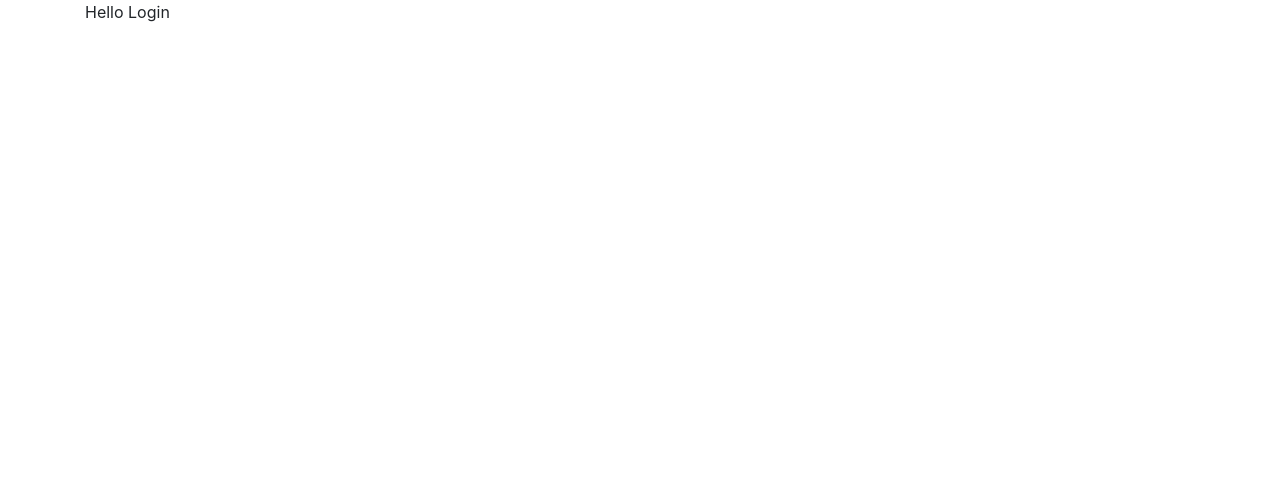
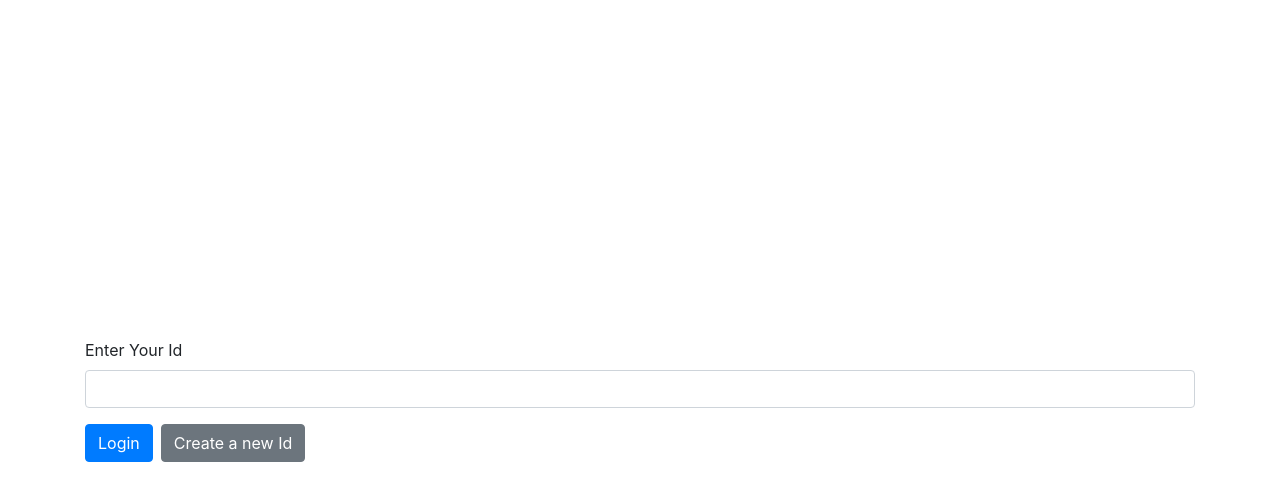
Before and after one commit to Sunrise4/chat-messenger, a React (Create React App) app in the folder client/: page / in a window 1280 px wide. Shown: the top 500 px of the page. Built offline with nearby package versions, Linux system fonts and the light colour scheme.

Commit message:
login and sidebar started

```diff
--- a/client/package.json
+++ b/client/package.json
@@ -10,7 +10,8 @@
     "react": "^16.13.1",
     "react-bootstrap": "^1.3.0",
     "react-dom": "^16.13.1",
-    "react-scripts": "3.4.3"
+    "react-scripts": "3.4.3",
+    "uuid": "^8.3.0"
   },
   "scripts": {
     "start": "react-scripts start",
--- a/client/src/components/App.js
+++ b/client/src/components/App.js
@@ -1,8 +1,12 @@
 import React from "react";
 import Login from "./Login";
+import useLocalStorage from "../hooks/useLocalStorage";
+import Dashboard from "./Dashboard";
 
 function App() {
-  return <Login />;
+  const [id, setId] = useLocalStorage("id");
+
+  return id ? <Dashboard id={id} /> : <Login onIdSubmit={setId} />;
 }
 
 export default App;
--- /dev/null
+++ b/client/src/components/Contacts.js
@@ -0,0 +1,5 @@
+import React from "react";
+
+export default function Contacts() {
+  return <div>Contacts</div>;
+}
--- /dev/null
+++ b/client/src/components/Conversations.js
@@ -0,0 +1,5 @@
+import React from "react";
+
+export default function Conversations() {
+  return <div>Conversations</div>;
+}
--- /dev/null
+++ b/client/src/components/Dashboard.js
@@ -0,0 +1,10 @@
+import React from "react";
+import Sidebar from "./Sidebar";
+
+export default function Dashboard({ id }) {
+  return (
+    <div className="d-flex" style={{ height: "100vh" }}>
+      <Sidebar id={id} />
+    </div>
+  );
+}
--- a/client/src/components/Login.js
+++ b/client/src/components/Login.js
@@ -1,7 +1,37 @@
-import React from "react";
-import { Container } from "react-bootstrap";
+import React, { useRef } from "react";
+import { Container, Form, Button } from "react-bootstrap";
+import { v4 as uuidV4 } from "uuid";
 
-export default function Login() {
-  return <Container>Hello Login</Container>;
+export default function Login({ onIdSubmit }) {
+  const idRef = useRef();
+
+  function handleSubmit(e) {
+    e.preventDefault();
+
+    onIdSubmit(idRef.current.value);
+  }
+
+  function createNewId() {
+    onIdSubmit(uuidV4());
+  }
+
+  return (
+    <Container
+      className="align-items-center d-flex"
+      style={{ height: "100vh" }}
+    >
+      <form onSubmit={handleSubmit} className="w-100">
+        <Form.Group>
+          <Form.Label>Enter Your Id</Form.Label>
+          <Form.Control type="text" ref={idRef} required></Form.Control>
+        </Form.Group>
+        <Button type="submit" className="mr-2">
+          Login
+        </Button>
+        <Button onClick={createNewId} variant="secondary">
+          Create a new Id
+        </Button>
+      </form>
+    </Container>
+  );
 }
-//
--- /dev/null
+++ b/client/src/components/NewContactModal.js
@@ -0,0 +1,5 @@
+import React from "react";
+
+export default function NewContactModal() {
+  return <div></div>;
+}
--- /dev/null
+++ b/client/src/components/NewConversationModal.js
@@ -0,0 +1,5 @@
+import React from "react";
+
+export default function NewConversationsModal() {
+  return <div>test</div>;
+}
--- /dev/null
+++ b/client/src/components/Sidebar.js
@@ -0,0 +1,56 @@
+import React, { useState } from "react";
+import { Tab, Nav, Button, Modal } from "react-bootstrap";
+import Conversations from "./Conversations";
+import Contacts from "./Contacts";
+import NewConversationModal from "./NewConversationModal";
+import NewContactModal from "./NewContactModal";
+
+const CONVERSATIONS_KEY = "conversations";
+const CONTACTS_KEY = "contacts";
+
+export default function Sidebar({ id }) {
+  const [activeKey, setActiveKey] = useState(CONVERSATIONS_KEY);
+  const [modalOpen, setModalOpen] = useState(false);
+  const conversationOpen = activeKey === CONVERSATIONS_KEY;
+
+  function closeModal() {
+    setModalOpen(false);
+  }
+
+  return (
+    <div style={{ width: "250px" }} className="d-flex flex-column">
+      <Tab.Container activeKey={activeKey} onSelect={setActiveKey}>
+        <Nav variant="tabs" className="justify-content-center">
+          <Nav.Item>
+            <Nav.Link eventKey={CONVERSATIONS_KEY}>Conversations</Nav.Link>
+          </Nav.Item>
+          <Nav.Item>
+            <Nav.Link eventKey={CONTACTS_KEY}>Contacts</Nav.Link>
+          </Nav.Item>
+        </Nav>
+        <Tab.Content className="border-right overflow-auto flex-grow-1">
+          <Tab.Pane eventKey={CONVERSATIONS_KEY}>
+            <Conversations />
+          </Tab.Pane>
+          <Tab.Pane eventKey={CONTACTS_KEY}>
+            <Contacts />
+          </Tab.Pane>
+        </Tab.Content>
+        <div className="p-2 border-top border-right small">
+          Your Id: <span className="text-muted">{id}</span>
+        </div>
+        <Button onClick={() => setModalOpen(true)} className="rounded-0">
+          New {conversationOpen ? "Conversation" : "Contact"}
+        </Button>
+      </Tab.Container>
+
+      <Modal show={modalOpen} onHide={closeModal}>
+        {conversationOpen ? (
+          <NewConversationModal closeModal={closeModal} />
+        ) : (
+          <NewContactModal closeModal={closeModal} />
+        )}
+      </Modal>
+    </div>
+  );
+}
--- /dev/null
+++ b/client/src/hooks/useLocalStorage.js
@@ -0,0 +1,22 @@
+import { useEffect, useState } from "react";
+
+const PREFIX = "whatsapp-clone-";
+
+export default function useLocalStorage(key, initialValue) {
+  const prefixedKey = PREFIX + key;
+  const [value, setValue] = useState(() => {
+    const jsonValue = localStorage.getItem(prefixedKey);
+    if (jsonValue != null) return JSON.parse(jsonValue);
+    if (typeof initialValue === "function") {
+      return initialValue();
+    } else {
+      return initialValue;
+    }
+  });
+
+  useEffect(() => {
+    localStorage.setItem(prefixedKey, JSON.stringify(value));
+  }, [prefixedKey, value]);
+
+  return [value, setValue];
+}
```
Also changed, not shown: 1 other file (tests, documents, lock files or other folders).
